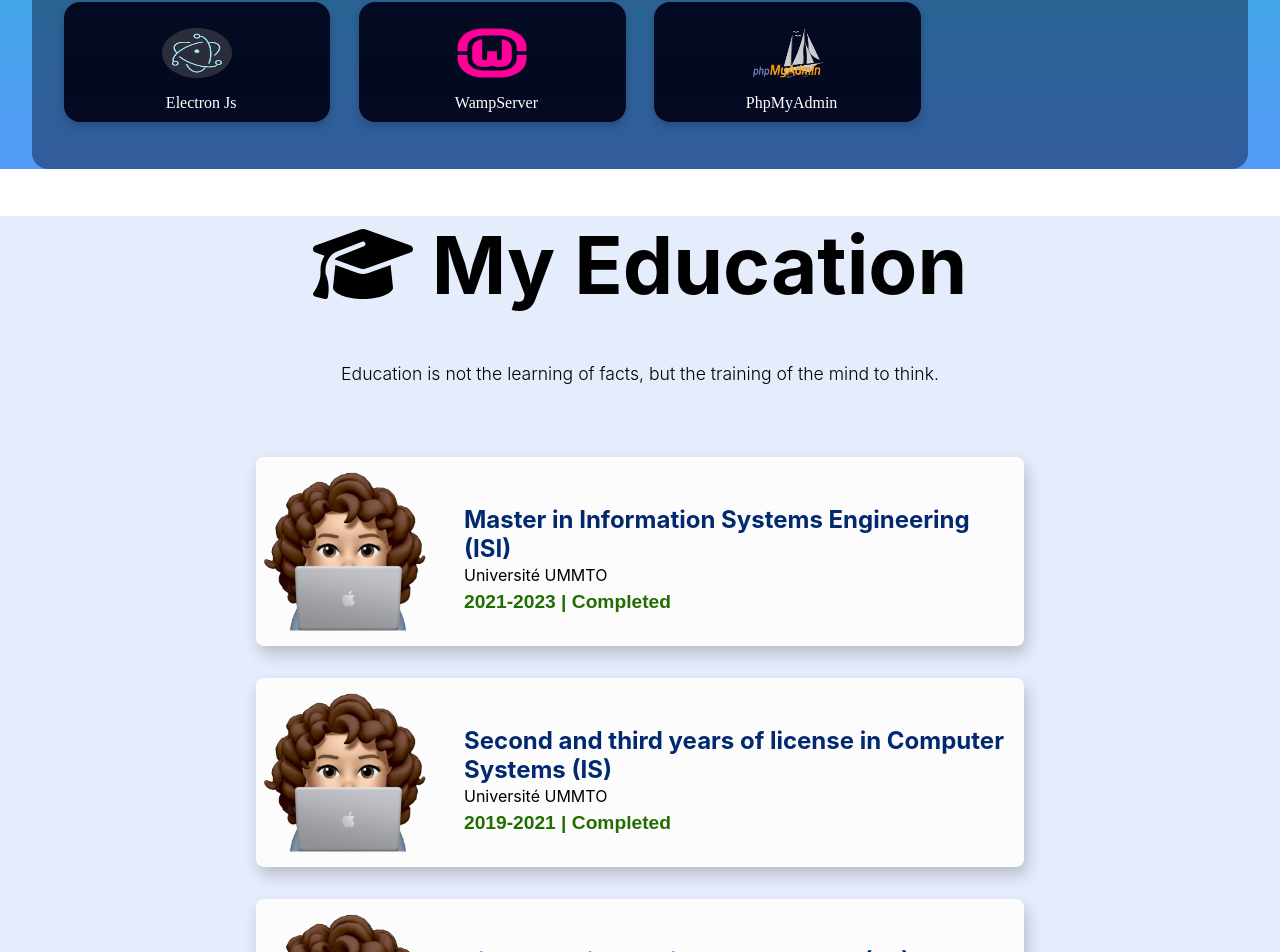
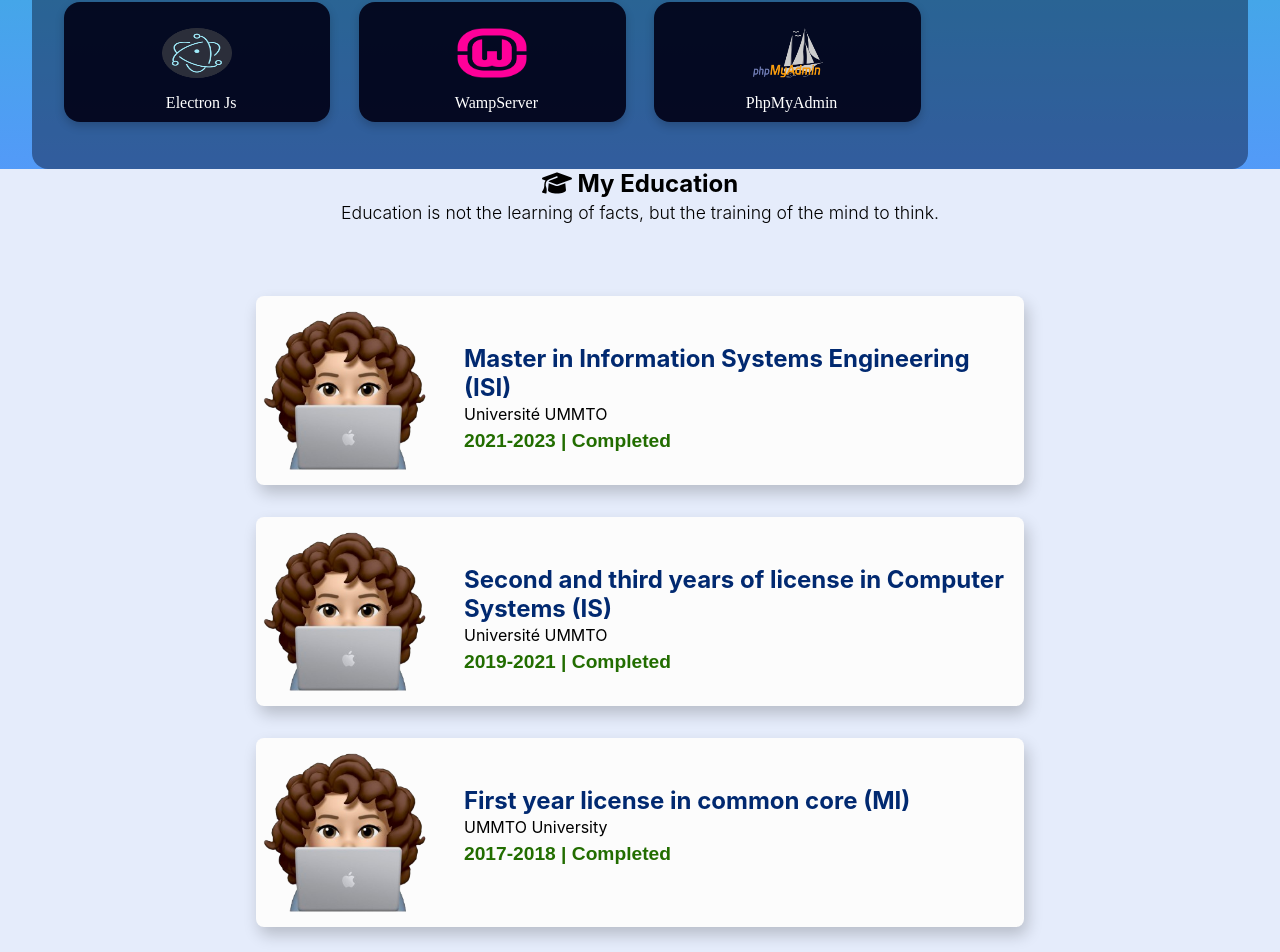
Before and after one commit to kamilia23/Portfolio, a React (Create React App) app: page /#/ in a window 1280 px wide. Shown: the part 3084-4036 px from the top of the page. Built offline with nearby package versions, Linux system fonts and the light colour scheme.

Commit message:
avant la finale

```diff
--- a/src/styles/404.css
+++ b/src/styles/404.css
@@ -25,7 +25,7 @@
     margin-bottom: 20px;
 }
 
-h1 {
+.page_404 h1 {
     font-size: 80px;
     font-weight: bold;
     color: #2e2e2e;
```
